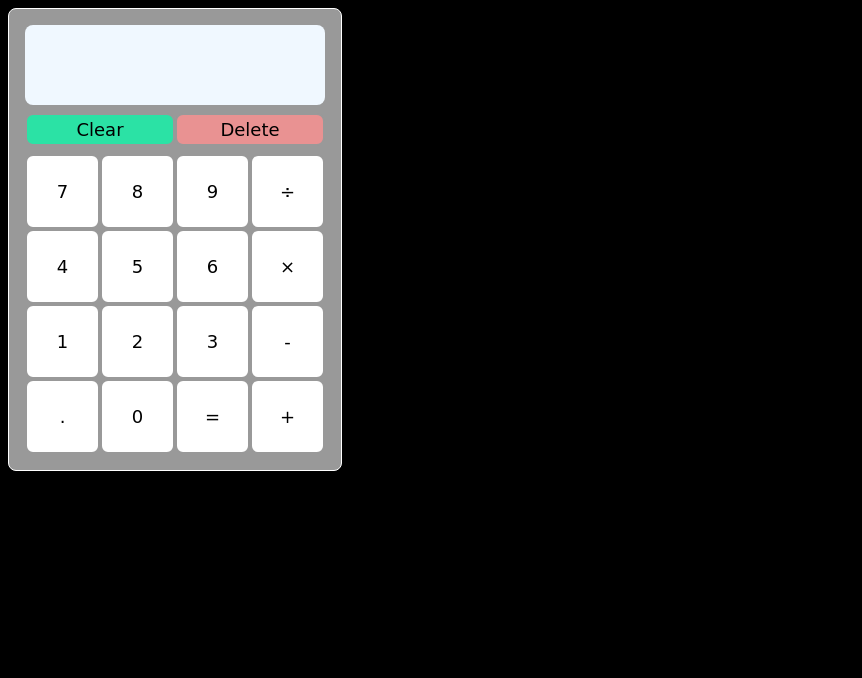
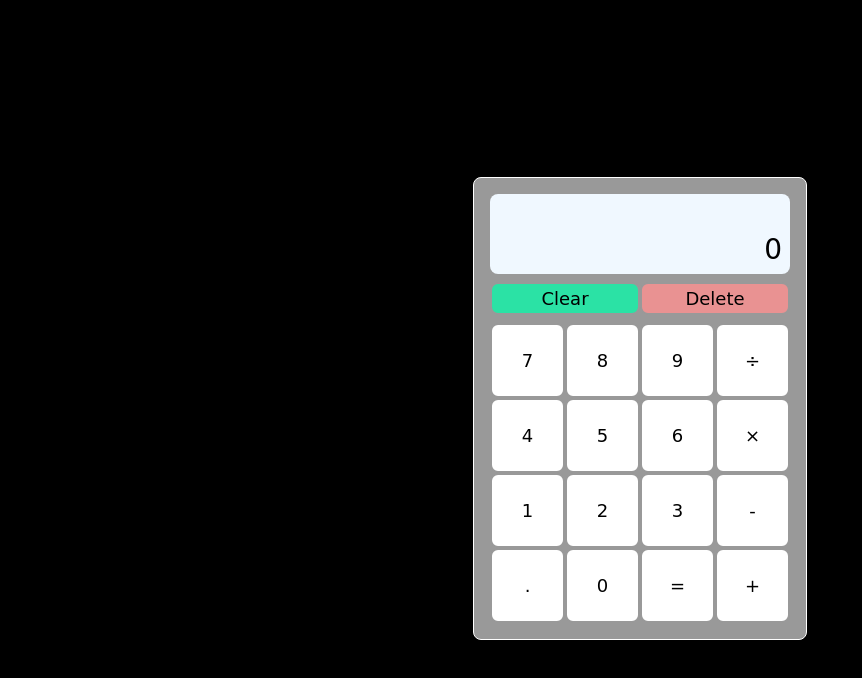
Before and after one commit to FranTar1991/calculator, a plain HTML site: page index.html in a window 1280 px wide. Shown: the whole page, without its empty margins (0-862 px from the left). Drawn offline with Linux system fonts and the light colour scheme.

Commit message:
Add final touches to UI

```diff
--- a/index.html
+++ b/index.html
@@ -10,7 +10,7 @@
 </head>
 <body>
     <div class="calculator-container">
-        <div class="calculator-display"></div>
+        <div class="calculator-display">0</div>
         <div class="special-buttons-container">
             <button class= "special-btn" id="clear-btn">Clear</button>
             <button class= "special-btn" id="delete-btn">Delete</button>
--- a/styles.css
+++ b/styles.css
@@ -1,7 +1,14 @@
 
-
+*{
+    box-sizing: border-box;
+    font-family: cursive;
+}
 body{
     background-color: black;
+    display: flex;
+    height: 100vh;
+    justify-content: center;
+    align-items: center;
 }
 
 .calculator-container{
@@ -17,6 +24,11 @@ body{
 .calculator-display{
     height: 80px;
     background-color: aliceblue;
+    display: flex;
+    align-items: flex-end;
+    justify-content: flex-end;
+    padding: 8px;
+    font-size: 28px;
 }
 
 .calculator-container, .calculator-display{
@@ -27,7 +39,6 @@ body{
     display: flex;
     flex-wrap: wrap;
     justify-content: center;
-    box-sizing: border-box;
     align-items: center;
 }
 
@@ -40,13 +51,11 @@ body{
     color: black;
     font-weight: 20%;
     font-size: 18px;
-    font-family: cursive;
     border-radius: 8px;
     padding: 4px;
     display: flex;
     justify-content: center;
     align-items: center;
-    box-sizing: border-box;
     border: solid 2px rgb(153, 153, 153);
 }
 
```
